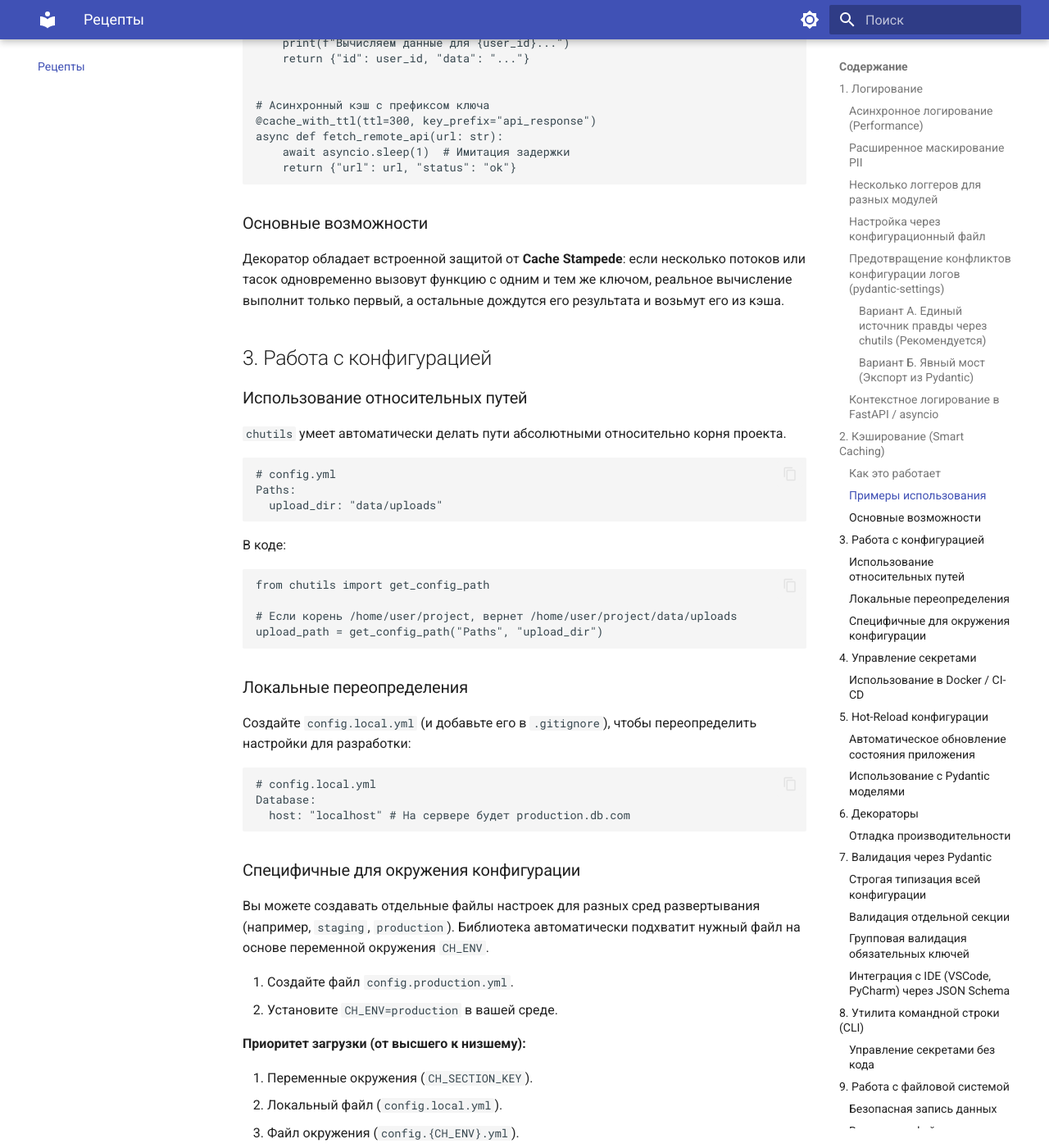
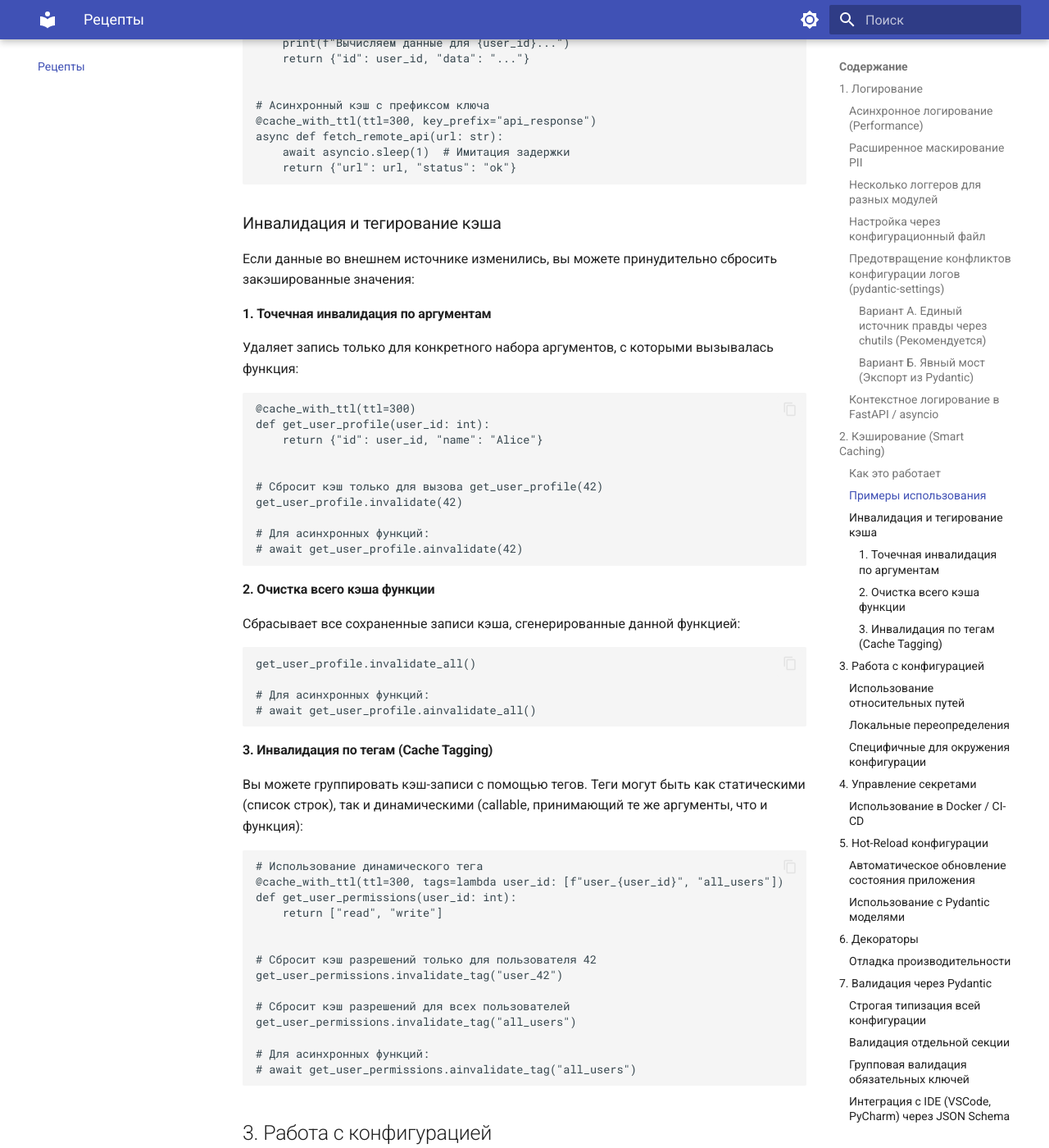
Before and after one commit to Chu4hel/chutils, an MkDocs documentation site: the page built from docs/recipes.md, in a window 1280 px wide and 1400 px high, scrolled down 4367 px. Shown: the whole window at 82% size. Built offline with MkDocs 1.6.1 and Material for MkDocs 9.7.7, drawn with Linux system fonts in a browser that asks for light colours.

Commit message:
docs(cache): Добавить рецепты по инвалидации и тегированию кэша в recipes.md

````diff
--- a/docs/recipes.md
+++ b/docs/recipes.md
@@ -209,11 +209,59 @@ async def fetch_remote_api(url: str):
     return {"url": url, "status": "ok"}
 ```
 
-### Основные возможности
-
-Декоратор обладает встроенной защитой от **Cache Stampede**: если несколько потоков или тасок одновременно вызовут
-функцию с одним и тем же ключом, реальное вычисление выполнит только первый, а остальные дождутся его результата и
-возьмут его из кэша.
+### Инвалидация и тегирование кэша
+
+Если данные во внешнем источнике изменились, вы можете принудительно сбросить закэшированные значения:
+
+#### 1. Точечная инвалидация по аргументам
+
+Удаляет запись только для конкретного набора аргументов, с которыми вызывалась функция:
+
+```python
+@cache_with_ttl(ttl=300)
+def get_user_profile(user_id: int):
+    return {"id": user_id, "name": "Alice"}
+
+
+# Сбросит кэш только для вызова get_user_profile(42)
+get_user_profile.invalidate(42)
+
+# Для асинхронных функций:
+# await get_user_profile.ainvalidate(42)
+```
+
+#### 2. Очистка всего кэша функции
+
+Сбрасывает все сохраненные записи кэша, сгенерированные данной функцией:
+
+```python
+get_user_profile.invalidate_all()
+
+# Для асинхронных функций:
+# await get_user_profile.ainvalidate_all()
+```
+
+#### 3. Инвалидация по тегам (Cache Tagging)
+
+Вы можете группировать кэш-записи с помощью тегов. Теги могут быть как статическими (список строк), так и
+динамическими (callable, принимающий те же аргументы, что и функция):
+
+```python
+# Использование динамического тега
+@cache_with_ttl(ttl=300, tags=lambda user_id: [f"user_{user_id}", "all_users"])
+def get_user_permissions(user_id: int):
+    return ["read", "write"]
+
+
+# Сбросит кэш разрешений только для пользователя 42
+get_user_permissions.invalidate_tag("user_42")
+
+# Сбросит кэш разрешений для всех пользователей
+get_user_permissions.invalidate_tag("all_users")
+
+# Для асинхронных функций:
+# await get_user_permissions.ainvalidate_tag("all_users")
+```
 
 ## 3. Работа с конфигурацией
 
````
